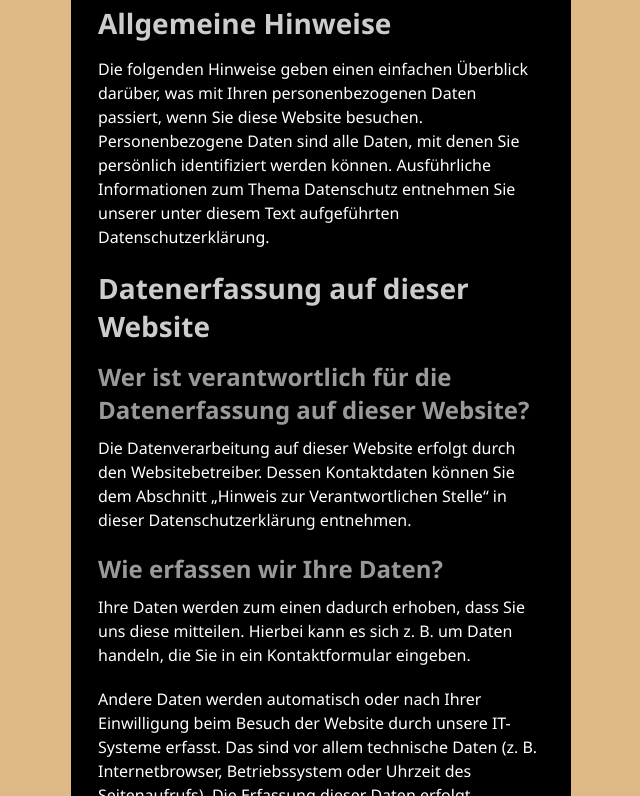
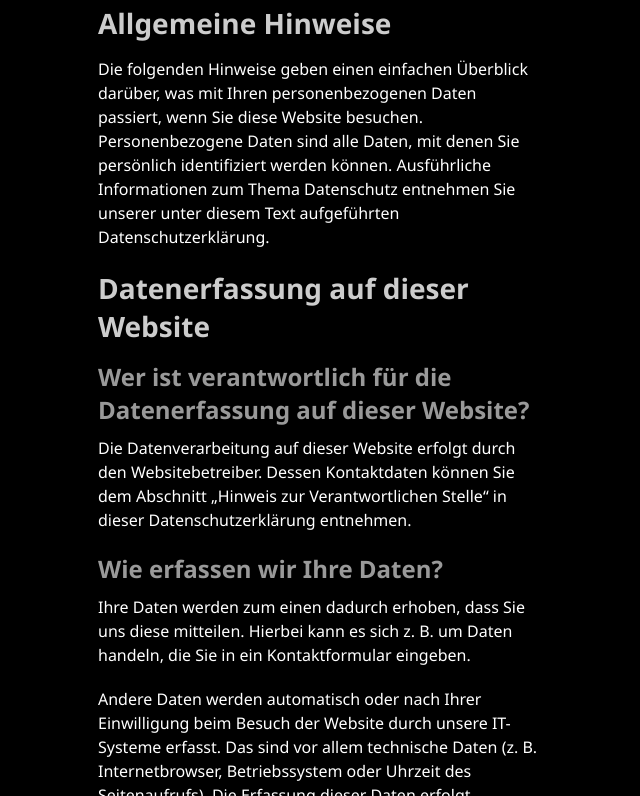
Before and after one commit to NicoSchwandner/HellermannTransporte.de, a Gatsby site: page /dsgvo in a window 1280 px wide. Shown: the part 346-1142 px from the top of the page, without its empty margins (319-959 px from the left). Built offline with nearby package versions, Linux system fonts and the light colour scheme; Gatsby itself is replaced by a stand-in of ours; a web font is replaced by a local one.

Commit message:
fix default background color

```diff
--- a/src/components/layout/layout.module.css
+++ b/src/components/layout/layout.module.css
@@ -10,7 +10,7 @@
 }
 
 .body {
-  background-color: burlywood;
+  background-color: #000000;
 }
 
 .container {
```
